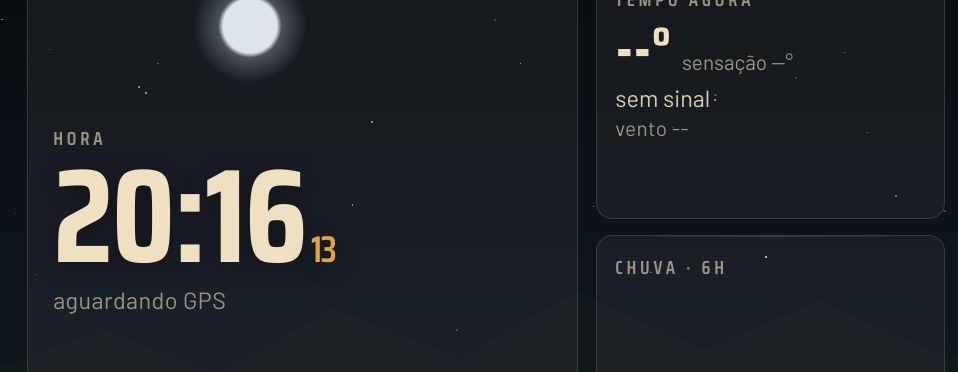
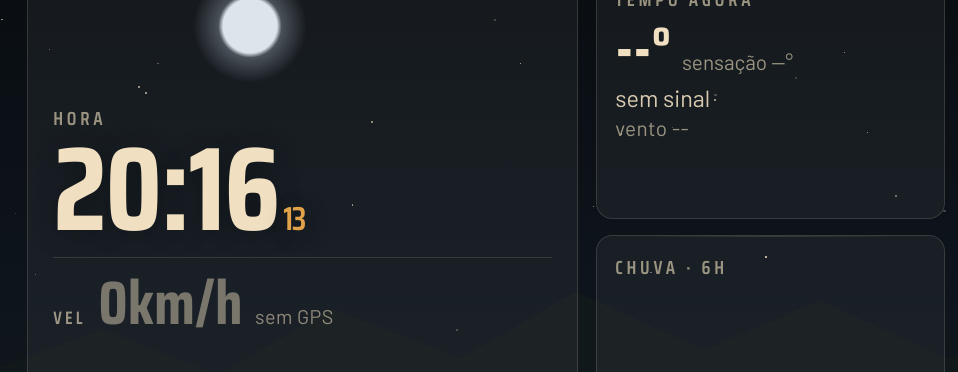
Before and after one commit to pedroceribelli/Painel-moto, a plain HTML site: page index.html in a window 1280 px wide. Shown: the part 162-534 px from the top of the page, 0-958 px from the left. Drawn offline with Linux system fonts and the light colour scheme.

Commit message:
Add files via upload

```diff
--- a/index.html
+++ b/index.html
@@ -115,14 +115,21 @@ body{
 /* --- módulo principal --- */
 .primary{flex:1.5;display:flex;flex-direction:column;justify-content:center;
   padding:0 1.4rem;min-width:0;}
-.p-value{font-family:var(--display);font-weight:700;font-size:7.4rem;line-height:.86;
+.p-value{font-family:var(--display);font-weight:700;font-size:6.6rem;line-height:.88;
   font-variant-numeric:tabular-nums;letter-spacing:-.01em;white-space:nowrap;
-  margin-top:.3rem;text-shadow:0 .2rem 1.4rem rgba(0,0,0,.30);}
+  margin-top:.2rem;text-shadow:0 .2rem 1.4rem rgba(0,0,0,.30);}
 .p-value .unit{font-size:.24em;font-weight:600;color:var(--muted);margin-left:.12em;letter-spacing:.06em;}
 .p-value .sec{font-size:.28em;font-weight:600;color:var(--accent);margin-left:.12em;}
-.p-sub{margin-top:.7rem;font-size:1.3rem;color:var(--muted);letter-spacing:.02em;
-  white-space:nowrap;overflow:hidden;text-overflow:ellipsis;font-variant-numeric:tabular-nums;}
-.p-sub b{color:var(--ink);font-weight:600;}
+.speed-row{display:flex;align-items:baseline;gap:.7rem;margin-top:.9rem;padding-top:.8rem;
+  border-top:1px solid var(--line);white-space:nowrap;}
+.sp-label{font-family:var(--display);font-size:1rem;font-weight:600;letter-spacing:.18em;
+  text-transform:uppercase;color:var(--ink);opacity:.62;}
+.sp-value{font-family:var(--display);font-weight:700;font-size:3.4rem;line-height:1;
+  font-variant-numeric:tabular-nums;color:var(--ink);opacity:.45;
+  transition:opacity .4s ease,color .4s ease;}
+.sp-value.rodando{opacity:1;color:var(--accent);}
+.sp-state{font-size:1.1rem;color:var(--ink);opacity:.55;letter-spacing:.02em;
+  overflow:hidden;text-overflow:ellipsis;}
 
 /* --- coluna do meio --- */
 .mid{flex:1.05;min-width:0;}
@@ -219,9 +226,13 @@ body{
   <section class="grid">
 
     <div class="module primary">
-      <div class="m-label" id="mainLabel">Hora</div>
-      <div class="p-value" id="mainValue">--:--</div>
-      <div class="p-sub" id="mainSub">aguardando GPS</div>
+      <div class="m-label">Hora</div>
+      <div class="p-value" id="clockValue">--:--</div>
+      <div class="speed-row">
+        <span class="sp-label">Vel</span>
+        <span class="sp-value" id="speedValue">0<span class="unit">km/h</span></span>
+        <span class="sp-state" id="speedState">sem GPS</span>
+      </div>
     </div>
 
     <div class="col mid">
@@ -349,19 +360,17 @@ function updateSky(){
 /* ---------- display principal: hora quando parado, velocidade quando rodando ---------- */
 function updateMain(){
   const now = new Date();
+
+  // relógio: posição fixa, sempre visível
+  $('clockValue').innerHTML = pad(now.getHours())+':'+pad(now.getMinutes())+
+    '<span class="sec">'+pad(now.getSeconds())+'</span>';
+
+  // velocidade: linha própria, logo abaixo
   const rodando = (Date.now() - lastMoveAt) < 9000 && speedKmh >= 3;
-
-  if(rodando){
-    $('mainLabel').textContent = 'Velocidade';
-    $('mainValue').innerHTML = Math.round(speedKmh) + '<span class="unit">km/h</span>';
-    $('mainSub').innerHTML = pad(now.getHours())+':'+pad(now.getMinutes())+
-      ' · trecho <b>'+trip.toFixed(1).replace('.',',')+' km</b>';
-  } else {
-    $('mainLabel').textContent = 'Hora';
-    $('mainValue').innerHTML = pad(now.getHours())+':'+pad(now.getMinutes())+
-      '<span class="sec">'+pad(now.getSeconds())+'</span>';
-    $('mainSub').textContent = speedKmh > 0 || lastFix ? 'parado · GPS ativo' : 'aguardando GPS';
-  }
+  const vel = $('speedValue');
+  vel.innerHTML = Math.round(rodando ? speedKmh : 0) + '<span class="unit">km/h</span>';
+  vel.classList.toggle('rodando', rodando);
+  $('speedState').textContent = rodando ? 'rodando' : (lastFix ? 'parado' : 'sem GPS');
 
   const dias = ['dom','seg','ter','qua','qui','sex','sáb'];
   const meses = ['jan','fev','mar','abr','mai','jun','jul','ago','set','out','nov','dez'];
--- a/sw.js
+++ b/sw.js
@@ -1,5 +1,5 @@
 // Painel de Viagem - cache offline
-const CACHE = 'painel-moto-v3';
+const CACHE = 'painel-moto-v4';
 
 const ARQUIVOS = [
   './',
```
